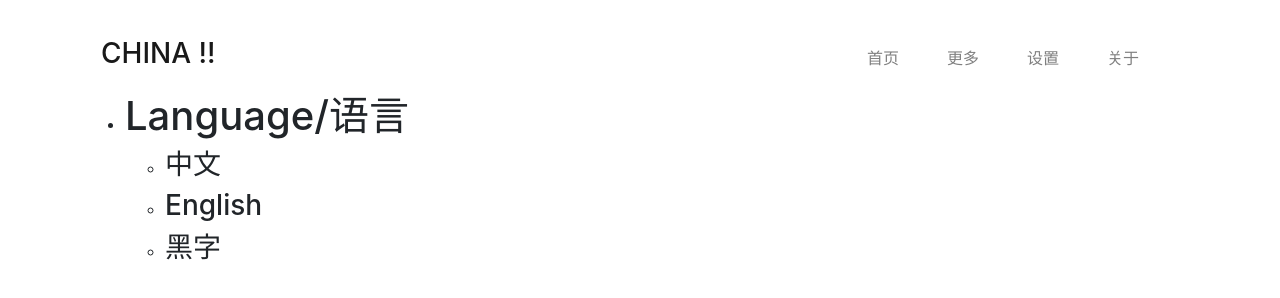
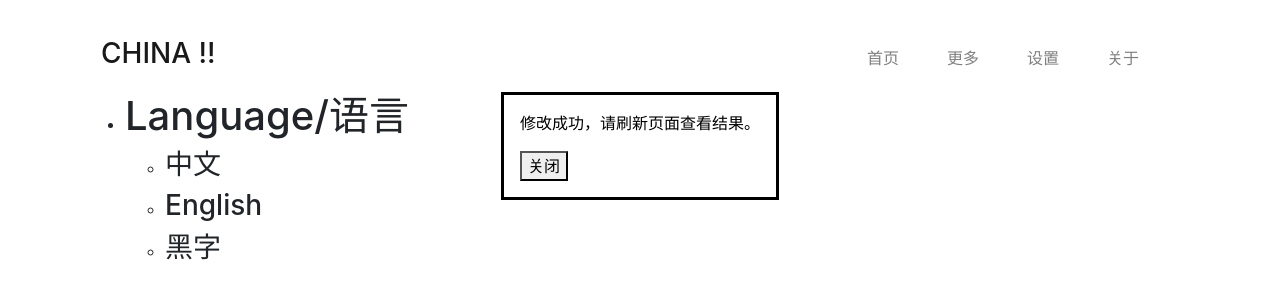
Before and after one commit to ElisaMin/DolnaFakenewsw, a plain HTML site: page settings.html in a window 1280 px wide. Both pictures are taken after a click on the link "中文". Drawn offline with Linux system fonts and the light colour scheme.

Commit message:
完善设置语言
新增显示结果的dialog

```diff
--- a/js/lang.js
+++ b/js/lang.js
@@ -1,5 +1,8 @@
 var lang = {
 	zh:{
+		def:{
+			close:"关闭"
+		},
 		tag:{
 			head:"首页",
 			more:"更多",
@@ -7,9 +10,16 @@ var lang = {
 			abme:"关于"
 
 		},
+		result:{
+			lang: "修改成功，请刷新页面查看结果。",
+			unknowerr:"未知错误"
+		},
 		fmt_404:"<h2>页面不存在</h2>"
 	},
 	en:{
+		def:{
+			close:"close"
+		},
 		tag:{
 			head:"HEAD",
 			more:"MORE",
@@ -17,6 +27,10 @@ var lang = {
 			abme:"ABOUT"
 
 		},
-		fmt_404:"<h2>页面不存在</h2>"
+		result:{
+			lang: "the language is changed , plz relaod this web.",
+			unknowerr:"unknow errow !"
+		},
+		fmt_404:"<h2>Page Not Found</h2>"
 	}
 }
--- a/settings.html
+++ b/settings.html
@@ -20,16 +20,37 @@
 		<script src="js/elms.js"></script>
 
 		<script type="text/javascript">
+			function showResult(label){
+				let string = "";
+				switch(label){
+					case "lang":
+						string = currentLang.result.lang;
+						break;
+					default :
+						console.log("--errow from showResult :" + label);
+						string = currentLang.result.unknowerr;
+					break;
+				}
+				$("#closeDialog").text(currentLang.def.close);
+				$("#dialogText").text(string);
+				 document.querySelector("#dialogOfResult").open = true;
+				$('#closeDialog').click(function(){document.querySelector("#dialogOfResult").open = false})
+
+			}
 		</script>
+		<dialog close id="dialogOfResult">
+			<p id="dialogText"></p>
+			<button type="button" id="closeDialog">close</button>
+		</dialog>
 		<div class="container">
 
 			<ul class="select-list">
 
 				<li class="select-item" id="lang-setting">
-					<h1 class="select-item-title" @click="console.log('oncliking')">Language/语言</h1>
+					<h1 class="select-item-title" >Language/语言</h1>
 					<ul class="select-option-list">
 						<li class="option" v-for="i in langs" >
-							<a @click="console.log('oncliking');setLang(i.s);" ><h3
+							<a @click="console.log('oncliking');setLang(i.s);showResult('lang');" ><h3
 								:id="'lang-'+i.s"
 								class="option-lang"
 							>{{i.l}}</h3></a>
```
